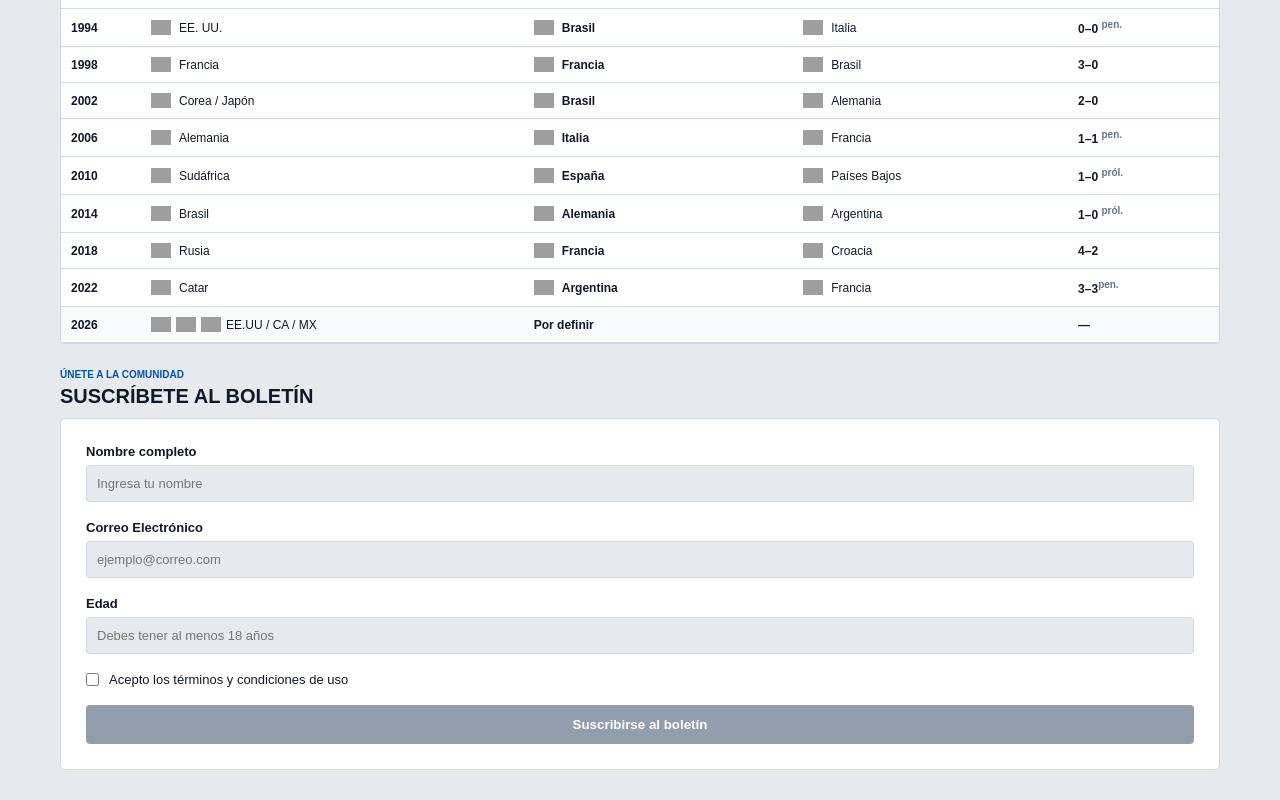
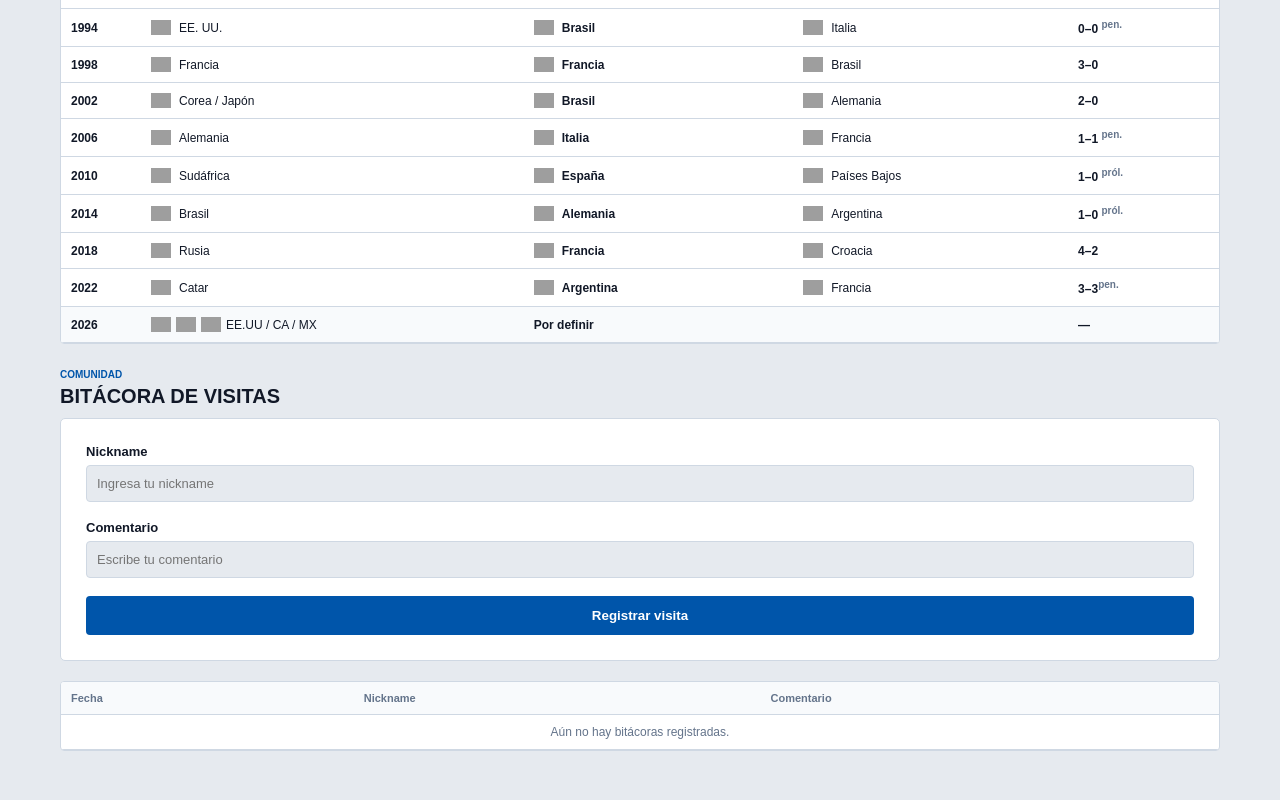
Before and after one commit to tianhu-70/React-con-Vite, a React (Vite) app: page / in a window 1280 px wide. Shown: the part 1016-1816 px from the top of the page. Built offline with nearby package versions, Linux system fonts and the light colour scheme; grey boxes are pictures that could not be loaded.

Commit message:
Fase C.1 - Bitacora + Create/Read

```diff
--- a/src/App.jsx
+++ b/src/App.jsx
@@ -3,7 +3,7 @@
 import Navbar from "./components/Navbar";
 import Hero from "./components/Hero";
 import ChampionsTable from "./components/ChampionsTable";
-import Form from "./components/Form";
+import Bitacora from "./components/Bitacora";
 
 function App() {
   // Estado del tema: 'light' por defecto (mismo estado inicial que el proyecto original)
@@ -27,7 +27,7 @@
       <main className="main-container">
         <Hero />
         <ChampionsTable />
-        <Form />
+        <Bitacora />
       </main>
     </>
   );
--- /dev/null
+++ b/src/components/Bitacora.jsx
@@ -0,0 +1,125 @@
+import { useState, useEffect } from "react";
+
+function Bitacora() {
+  // Único estado para controlar el formulario
+  const [formData, setFormData] = useState({
+    nickname: "",
+    comentario: "",
+  });
+
+  // Estado con todas las bitácoras registradas
+const [bitacoras, setBitacoras] = useState(() => {
+  const guardadas = localStorage.getItem("bitacoras");
+  return guardadas ? JSON.parse(guardadas) : [];
+});
+
+  // Cada vez que cambian las bitácoras, las guarda automáticamente en LocalStorage
+  useEffect(() => {
+    localStorage.setItem("bitacoras", JSON.stringify(bitacoras));
+  }, [bitacoras]);
+
+  // Manejador genérico para los campos controlados
+  const handleChange = (e) => {
+    const { name, value } = e.target;
+    setFormData((prevData) => ({
+      ...prevData,
+      [name]: value,
+    }));
+  };
+
+  // Envío del formulario: valida, agrega con fecha actual y limpia
+  const handleSubmit = (e) => {
+    e.preventDefault();
+
+    // Validación: nickname y comentario no deben estar vacíos
+    if (!formData.nickname.trim() || !formData.comentario.trim()) {
+      return;
+    }
+
+    const nuevaBitacora = {
+      fecha: new Date().toLocaleString(),
+      nickname: formData.nickname.trim(),
+      comentario: formData.comentario.trim(),
+    };
+
+    setBitacoras((prev) => [...prev, nuevaBitacora]);
+
+    // Limpia el formulario
+    setFormData({ nickname: "", comentario: "" });
+  };
+
+  return (
+    <section className="section" id="bitacora">
+      <div className="section-top">
+        <div>
+          <span className="section-label">COMUNIDAD</span>
+          <h2>BITÁCORA DE VISITAS</h2>
+        </div>
+      </div>
+
+      <div className="form-container">
+        <form id="bitacoraForm" noValidate onSubmit={handleSubmit}>
+          <div className="form-group">
+            <label htmlFor="nickname">Nickname</label>
+            <input
+              type="text"
+              id="nickname"
+              name="nickname"
+              placeholder="Ingresa tu nickname"
+              value={formData.nickname}
+              onChange={handleChange}
+            />
+          </div>
+
+          <div className="form-group">
+            <label htmlFor="comentario">Comentario</label>
+            <input
+              type="text"
+              id="comentario"
+              name="comentario"
+              placeholder="Escribe tu comentario"
+              value={formData.comentario}
+              onChange={handleChange}
+            />
+          </div>
+
+          <button type="submit" className="submit-btn">Registrar visita</button>
+        </form>
+      </div>
+
+      {/* Lista de bitácoras registradas */}
+      <div className="history-table-card" style={{ marginTop: "20px" }}>
+        <div className="table-card">
+          <table className="history-table">
+            <thead>
+              <tr>
+                <th>Fecha</th>
+                <th>Nickname</th>
+                <th>Comentario</th>
+              </tr>
+            </thead>
+            <tbody>
+              {bitacoras.length === 0 ? (
+                <tr>
+                  <td colSpan={3} style={{ textAlign: "center", color: "var(--text-muted)" }}>
+                    Aún no hay bitácoras registradas.
+                  </td>
+                </tr>
+              ) : (
+                bitacoras.map((bitacora, index) => (
+                  <tr key={index}>
+                    <td>{bitacora.fecha}</td>
+                    <td>{bitacora.nickname}</td>
+                    <td>{bitacora.comentario}</td>
+                  </tr>
+                ))
+              )}
+            </tbody>
+          </table>
+        </div>
+      </div>
+    </section>
+  );
+}
+
+export default Bitacora;
--- a/src/components/Form.jsx
+++ b/src/components/Form.jsx
@@ -28,7 +28,7 @@
       </div>
 
       <div className="form-container">
-        <form id="subscribeForm" noValidate>
+        <form noValidate>
           <div className="form-group">
             <label htmlFor="nombre">Nombre completo</label>
             <input
@@ -80,7 +80,7 @@
             <label htmlFor="terminos">Acepto los términos y condiciones de uso</label>
           </div>
 
-          <button type="submit" id="submitBtn" className="submit-btn" disabled>Suscribirse al boletín</button>
+          <button type="submit" className="submit-btn" disabled>Suscribirse al boletín</button>
         </form>
       </div>
     </section>
```
